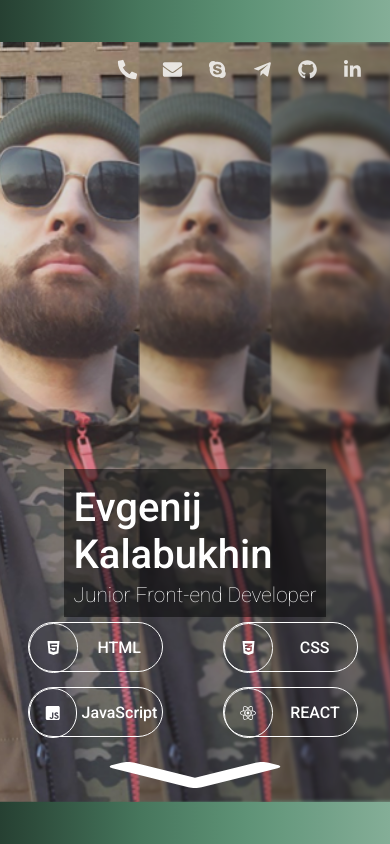
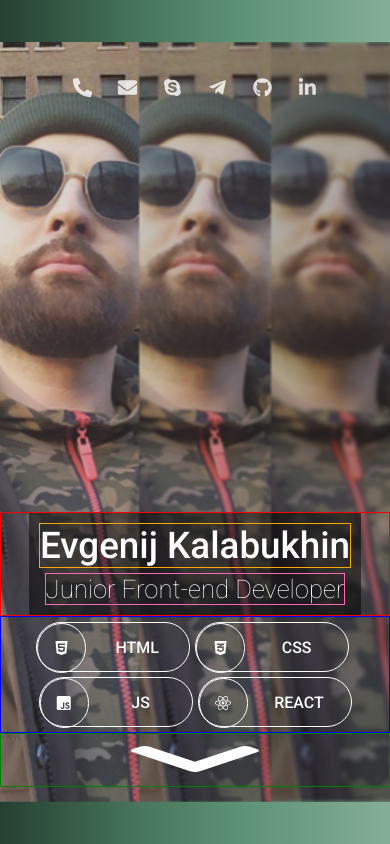
Before and after one commit to EK-machine/promo, a React (Create React App) app: page / in a window 390 px wide. Built offline with nearby package versions, Linux system fonts and the light colour scheme.

Commit message:
new responsiveness logic startpage and chips

```diff
--- a/src/components/chip.css
+++ b/src/components/chip.css
@@ -1,5 +1,5 @@
 .chip_item {
-  width: 200px;
+  width: 180px;
   height: 50px;
   display: flex;
   flex-direction: row;
@@ -34,7 +34,7 @@
 }
 
 .chip_text-container {
-  width: 150px;
+  width: 130px;
   display: flex;
   justify-content: center;
   align-items: center;
@@ -66,36 +66,49 @@
   }
 }
 
-@media only screen and (max-width: 620px) {
+@media only screen and (max-width: 600px) {
   .chip_item {
-    width: 135px;
-    margin: 0 5px 15px 0;
+    width: 115px;
+    margin: 0 5px 5px 0;
+  }
+
+  .chip_item:last-child {
+    margin: 0 0 5px 0;
   }
 
   .chip_text-container {
-    width: 85px;
+    width: 65px;
+  }
+
+  .chip_paragraph {
+    font-size: 16px;
+  }
+}
+
+@media only screen and (max-width: 480px) {
+  .chip_item {
+    width: 154px;
+    margin: 0 5px 5px 0;
+  }
+
+  .chip_item:last-child {
+    margin: 0 0 5px 0;
+  }
+
+  .chip_text-container {
+    width: 104px;
+  }
+
+  .chip_icon,
+  .chip_paragraph {
+    font-size: 20px;
   }
 }
 
 @media only screen and (max-width: 320px) {
   .chip_item {
-    width: 130px;
-    margin: 0 5px 15px 0;
-  }
-
-  .chip_text-container {
-    width: 80px;
-  }
-
-  .chip_paragraph {
-    font-size: 14px;
-  }
-}
-
-@media only screen and (max-width: 275px) {
-  .chip_item {
     width: 50px;
-    margin: 0 5px 15px 0;
+    margin: 5px;
   }
 
   .chip_text-container {
--- a/src/pages/StartPage.jsx
+++ b/src/pages/StartPage.jsx
@@ -25,7 +25,7 @@ const startpageBackgroundParts = [
 const skillsChipsArr = [
   { icon: faHtml5, text: 'HTML' },
   { icon: faCss3Alt, text: 'CSS' },
-  { icon: faJsSquare, text: 'JavaScript' },
+  { icon: faJsSquare, text: 'JS' },
   { icon: faReact, text: 'REACT' },
 ];
 
@@ -33,13 +33,13 @@ function StartPage() {
   return (
     <div className="startpage__container">
       <section className="startpage__content-container">
+        {startpageBackgroundParts.map((classes) => (
+          <div key={classes} className={classes} />
+        ))}
         <div className="startpage__contacts-container">
           <ContactButtons />
         </div>
-
-        {startpageBackgroundParts.map((classes) => (
-          <div key={classes} className={classes} />
-        ))}
+        <div className="startpage__content-lower">
           <div className="startpage__bio-container">
             <div className="startpage__bio-centering">
               <h1 className="startpage__bio-name">
@@ -60,7 +60,6 @@ function StartPage() {
             </Link>
           </div>
           <div className="startpage__skills-container">
-          <div className="startpage__skills-list">
             {skillsChipsArr.map(({ icon, text }) => (
               <Chip icon={icon} text={text} key={text} />
             ))}
--- a/src/pages/startpage.css
+++ b/src/pages/startpage.css
@@ -29,13 +29,7 @@
   width: 100%;
   overflow: hidden;
 }
-
-.startpage__contacts-container {
-  position: absolute;
-  top: 10px;
-  right: 15px;
-  z-index: 9;
-}
+/*окончание стилизации контейнера и начало фона*/
 
 .startpage__background {
   height: 100%;
@@ -145,21 +139,45 @@
   }
 }
 
+/*окончание стилизации фона и начало верха*/
+
+.startpage__contacts-container {
+  position: absolute;
+  z-index: 8;
+  height: 60px;
+  top: 15px;
+  left: 0;
+  width: 100%;
+  display: flex;
+  justify-content: flex-end;
+}
+
+/*окончание стилизации верха и начало низа*/
+
+.startpage__content-lower {
+  position: absolute;
+  z-index: 8;
+  bottom: 15px;
+  left: 0;
+  width: 100%;
+  display: flex;
+  flex-direction: row;
+  align-items: flex-end;
+}
+
 .startpage__bio-container {
-  position: absolute;
-  left: 15px;
-  bottom: 15px;
-  height: 100%;
-  width: 100%;
-  overflow: hidden;
+  border: 1px solid red;
+  box-sizing: border-box;
+  order: 1;
+  flex-basis: 45%;
   display: flex;
+  flex-direction: row;
   justify-content: flex-start;
-  align-items: flex-end;
-  z-index: 8;
+  padding-left: 15px;
 }
 
 .startpage__bio-centering {
-  padding: 50px 20px;
+  padding: 15px;
   display: flex;
   flex-direction: column;
   justify-content: center;
@@ -170,7 +188,7 @@
 .startpage__bio-name {
   text-align: start;
   margin: 5px 0;
-  font-size: 4.5rem;
+  font-size: 4rem;
   font-family: 'Roboto', sans-serif;
   font-weight: 500;
   color: white;
@@ -184,38 +202,15 @@
   font-family: 'Roboto', sans-serif;
 }
 
-.startpage__skills-container {
-  position: absolute;
-  right: 15px;
-  bottom: 15px;
-  height: 100%;
-  width: 300px;
-  overflow: hidden;
-  display: flex;
-  flex-direction: column;
-  justify-content: flex-end;
-  align-items: center;
-  z-index: 8;
-}
-
-.startpage__skills-list {
-  width: 100%;
+.startpage__button-container {
+  border: 1px solid green;
+  box-sizing: border-box;
+  order: 2;
+  flex-basis: 10%;
+  min-width: 200px;
   display: flex;
   flex-direction: row;
-  flex-wrap: wrap;
   justify-content: center;
-  padding: 50px 20px;
-}
-
-.startpage__button-container {
-  width: 100%;
-  height: 100%;
-  position: absolute;
-  display: flex;
-  justify-content: center;
-  align-items: flex-end;
-  transform: translateY(-30px);
-  z-index: 8;
 }
 
 .startpage__arrow-down_link {
@@ -255,24 +250,17 @@
   }
 }
 
-@media only screen and (max-width: 1220px) {
-  .startpage__bio-name {
-    font-size: 3.9rem;
-  }
-
-  .startpage__bio-paragraph {
-    font-size: 1.9rem;
-  }
-}
-
-@media only screen and (max-width: 992px) {
-  .startpage__bio-name {
-    font-size: 3rem;
-  }
-
-  .startpage__bio-paragraph {
-    font-size: 1.3rem;
-  }
+.startpage__skills-container {
+  border: 1px solid blue;
+  box-sizing: border-box;
+  order: 2;
+  flex-basis: 45%;
+  overflow: hidden;
+  display: flex;
+  flex-direction: column;
+  justify-content: flex-end;
+  align-items: flex-end;
+  padding-right: 15px;
 }
 
 @media only screen and (max-width: 768px) {
@@ -280,7 +268,6 @@
     bottom: 180px;
     left: 0;
     justify-content: center;
-    margin-bottom: 5px;
   }
 
   .startpage__bio-centering {
@@ -291,19 +278,123 @@
     font-size: 2.5rem;
   }
 
+  .startpage__bio-paragraph {
+    font-size: 1.8rem;
+  }
+
   .startpage__skills-container {
     bottom: 0;
     right: 0;
     width: 100%;
   }
 
-  .startpage__skills-list {
-    justify-content: space-around;
-    padding: 50px 20px;
+  .startpage__button-container {
+    border: 1px solid green;
+    box-sizing: border-box;
+    order: 2;
+    flex-basis: 10%;
+    min-width: 150px;
+    display: flex;
+    flex-direction: row;
+    justify-content: center;
+  }
+
+  .startpage__arrow-down_link {
+    background: none;
+    border: none;
+    padding: 0;
+    cursor: pointer;
+    outline: none;
+  }
+
+  .startpage__arrow-down_icon {
+    color: var(--active-text-color);
+    min-height: 50px;
+    min-width: 100px;
+    transform: scale(3, 1);
+  }
+
+  .startpage__arrow-down_icon:hover {
+    animation: down-button-hover 1s ease-in-out infinite;
+  }
+
+  @keyframes down-button-hover {
+    0% {
+      transform: scale(3, 1) translateY(0px);
+    }
+    25% {
+      transform: scale(3, 1) translateY(3px);
+    }
+    50% {
+      transform: scale(3, 1) translateY(0px);
+    }
+    75% {
+      transform: scale(3, 1) translateY(-3px);
+    }
+    100% {
+      transform: scale(3, 1) translateY(0px);
+    }
+  }
+}
+
+@media only screen and (max-width: 600px) {
+  .startpage__contacts-container {
+    justify-content: center;
+  }
+
+  .startpage__content-lower {
+    flex-direction: column;
+    align-items: flex-end;
+  }
+
+  .startpage__bio-container {
+    width: 100%;
+    padding-left: 0px;
+  }
+
+  .startpage__bio-centering {
+    display: flex;
+    flex-direction: row;
+    justify-content: flex-end;
+    align-items: center;
+  }
+
+  .startpage__bio-name {
+    font-size: 2.3rem;
+    border: 1px solid orange;
+    box-sizing: border-box;
+    margin: 0;
+  }
+
+  .startpage__bio-name br {
+    display: none;
+  }
+
+  .startpage__bio-paragraph {
+    display: block;
+    width: auto;
+    justify-self: flex-end;
+    font-size: 1.6rem;
+    border: 1px solid hotpink;
+    box-sizing: border-box;
+  }
+
+  .startpage__skills-container {
+    border: 1px solid blue;
+    box-sizing: border-box;
+    order: 2;
+    display: flex;
+    flex-direction: row;
+    justify-content: center;
+    align-items: center;
+    padding-right: 0px;
   }
 
   .startpage__button-container {
-    transform: translateY(0px);
+    border: 1px solid green;
+    box-sizing: border-box;
+    width: 100%;
+    order: 3;
   }
 }
 
@@ -330,25 +421,29 @@
     width: 37%;
   }
 
-  .startpage__bio-container {
-    bottom: 180px;
-    left: 0;
-    justify-content: center;
+  .startpage__bio-centering {
+    flex-direction: column;
+    justify-content: flex-end;
+    align-items: center;
+  }
+
+  .startpage__bio-name {
+    margin-bottom: 5px;
+  }
+
+  .startpage__skills-container {
+    height: 105px;
+    flex-wrap: wrap;
+    padding-top: 5px;
   }
 }
 
-@media only screen and (max-width: 275px) {
-  .startpage__bio-container {
-    bottom: 180px;
-    left: 0;
-    justify-content: center;
-  }
-
+@media only screen and (max-width: 320px) {
   .startpage__bio-name {
-    font-size: 2rem;
+    font-size: 2.1rem;
   }
 
   .startpage__bio-paragraph {
-    font-size: 1rem;
+    font-size: 1.5rem;
   }
 }
```
Lines whose indentation alone changed are shown as unchanged.
